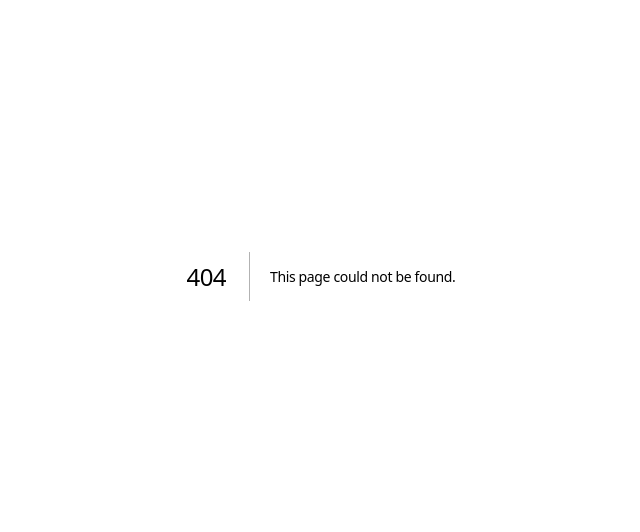
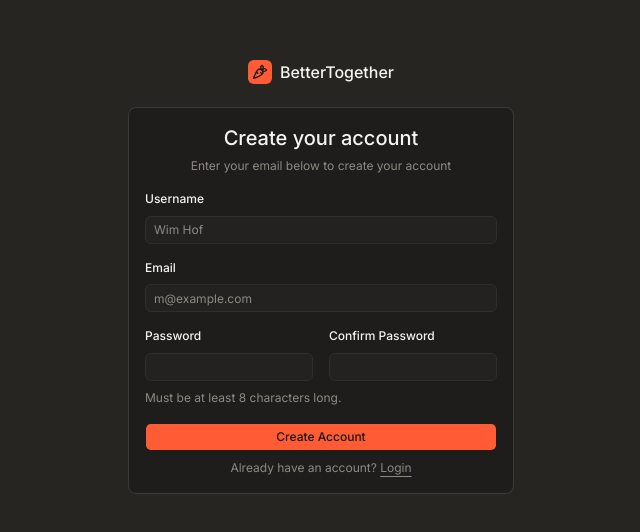
Before and after one commit to joshuademarco/sopra-fs26-group-08-client, a Next.js app: page /register in a window 1280 px wide. Before the commit this address had no page. Shown: the part 124-656 px from the top of the page, without its empty margins (319-959 px from the left). Built offline with nearby package versions, Linux system fonts and the light colour scheme.

Commit message:
closes #11 implemented register UI

```diff
--- /dev/null
+++ b/app/register/page.tsx
@@ -0,0 +1,20 @@
+"use client"
+
+import { SignupForm } from "@/components/signup-form"
+import { Carrot } from "lucide-react"
+
+export default function SignupPage() {
+  return (
+    <div className="flex min-h-svh flex-col items-center justify-center gap-6 bg-muted p-6 md:p-10">
+      <div className="flex w-full max-w-sm flex-col gap-6">
+        <a href="#" className="flex items-center gap-2 self-center font-medium">
+          <div className="flex size-6 items-center justify-center rounded-md bg-primary text-primary-foreground">
+            <Carrot className="size-4" />
+          </div>
+          BetterTogether
+        </a>
+        <SignupForm />
+      </div>
+    </div>
+  )
+}
--- /dev/null
+++ b/components/signup-form.tsx
@@ -0,0 +1,76 @@
+import { cn } from "@/lib/utils"
+import { Button } from "@/components/ui/button"
+import {
+  Card,
+  CardContent,
+  CardDescription,
+  CardHeader,
+  CardTitle,
+} from "@/components/ui/card"
+import {
+  Field,
+  FieldDescription,
+  FieldGroup,
+  FieldLabel,
+} from "@/components/ui/field"
+import { Input } from "@/components/ui/input"
+
+export function SignupForm({
+  className,
+  ...props
+}: React.ComponentProps<"div">) {
+  return (
+    <div className={cn("flex flex-col gap-6", className)} {...props}>
+      <Card>
+        <CardHeader className="text-center">
+          <CardTitle className="text-xl">Create your account</CardTitle>
+          <CardDescription>
+            Enter your email below to create your account
+          </CardDescription>
+        </CardHeader>
+        <CardContent>
+          <form>
+            <FieldGroup>
+              <Field>
+                <FieldLabel htmlFor="name">Username</FieldLabel>
+                <Input id="name" type="text" placeholder="Wim Hof" required />
+              </Field>
+              <Field>
+                <FieldLabel htmlFor="email">Email</FieldLabel>
+                <Input
+                  id="email"
+                  type="email"
+                  placeholder="m@example.com"
+                  required
+                />
+              </Field>
+              <Field>
+                <Field className="grid grid-cols-2 gap-4">
+                  <Field>
+                    <FieldLabel htmlFor="password">Password</FieldLabel>
+                    <Input id="password" type="password" required />
+                  </Field>
+                  <Field>
+                    <FieldLabel htmlFor="confirm-password">
+                      Confirm Password
+                    </FieldLabel>
+                    <Input id="confirm-password" type="password" required />
+                  </Field>
+                </Field>
+                <FieldDescription>
+                  Must be at least 8 characters long.
+                </FieldDescription>
+              </Field>
+              <Field>
+                <Button type="submit">Create Account</Button>
+                <FieldDescription className="text-center">
+                  Already have an account? <a href="#">Login</a>
+                </FieldDescription>
+              </Field>
+            </FieldGroup>
+          </form>
+        </CardContent>
+      </Card>
+    </div>
+  )
+}
--- /dev/null
+++ b/components/ui/field.tsx
@@ -0,0 +1,238 @@
+"use client"
+
+import { useMemo } from "react"
+import { cva, type VariantProps } from "class-variance-authority"
+
+import { cn } from "@/lib/utils"
+import { Label } from "@/components/ui/label"
+import { Separator } from "@/components/ui/separator"
+
+function FieldSet({ className, ...props }: React.ComponentProps<"fieldset">) {
+  return (
+    <fieldset
+      data-slot="field-set"
+      className={cn(
+        "flex flex-col gap-4 has-[>[data-slot=checkbox-group]]:gap-3 has-[>[data-slot=radio-group]]:gap-3",
+        className
+      )}
+      {...props}
+    />
+  )
+}
+
+function FieldLegend({
+  className,
+  variant = "legend",
+  ...props
+}: React.ComponentProps<"legend"> & { variant?: "legend" | "label" }) {
+  return (
+    <legend
+      data-slot="field-legend"
+      data-variant={variant}
+      className={cn(
+        "mb-2 font-medium data-[variant=label]:text-xs/relaxed data-[variant=legend]:text-sm",
+        className
+      )}
+      {...props}
+    />
+  )
+}
+
+function FieldGroup({ className, ...props }: React.ComponentProps<"div">) {
+  return (
+    <div
+      data-slot="field-group"
+      className={cn(
+        "group/field-group @container/field-group flex w-full flex-col gap-4 data-[slot=checkbox-group]:gap-3 *:data-[slot=field-group]:gap-4",
+        className
+      )}
+      {...props}
+    />
+  )
+}
+
+const fieldVariants = cva(
+  "group/field flex w-full gap-2 data-[invalid=true]:text-destructive",
+  {
+    variants: {
+      orientation: {
+        vertical: "flex-col *:w-full [&>.sr-only]:w-auto",
+        horizontal:
+          "flex-row items-center has-[>[data-slot=field-content]]:items-start *:data-[slot=field-label]:flex-auto has-[>[data-slot=field-content]]:[&>[role=checkbox],[role=radio]]:mt-px",
+        responsive:
+          "flex-col *:w-full @md/field-group:flex-row @md/field-group:items-center @md/field-group:*:w-auto @md/field-group:has-[>[data-slot=field-content]]:items-start @md/field-group:*:data-[slot=field-label]:flex-auto [&>.sr-only]:w-auto @md/field-group:has-[>[data-slot=field-content]]:[&>[role=checkbox],[role=radio]]:mt-px",
+      },
+    },
+    defaultVariants: {
+      orientation: "vertical",
+    },
+  }
+)
+
+function Field({
+  className,
+  orientation = "vertical",
+  ...props
+}: React.ComponentProps<"div"> & VariantProps<typeof fieldVariants>) {
+  return (
+    <div
+      role="group"
+      data-slot="field"
+      data-orientation={orientation}
+      className={cn(fieldVariants({ orientation }), className)}
+      {...props}
+    />
+  )
+}
+
+function FieldContent({ className, ...props }: React.ComponentProps<"div">) {
+  return (
+    <div
+      data-slot="field-content"
+      className={cn(
+        "group/field-content flex flex-1 flex-col gap-0.5 leading-snug",
+        className
+      )}
+      {...props}
+    />
+  )
+}
+
+function FieldLabel({
+  className,
+  ...props
+}: React.ComponentProps<typeof Label>) {
+  return (
+    <Label
+      data-slot="field-label"
+      className={cn(
+        "group/field-label peer/field-label flex w-fit gap-2 leading-snug group-data-[disabled=true]/field:opacity-50 has-data-checked:bg-primary/5 has-[>[data-slot=field]]:rounded-md has-[>[data-slot=field]]:border *:data-[slot=field]:p-2 dark:has-data-checked:bg-primary/10",
+        "has-[>[data-slot=field]]:w-full has-[>[data-slot=field]]:flex-col",
+        className
+      )}
+      {...props}
+    />
+  )
+}
+
+function FieldTitle({ className, ...props }: React.ComponentProps<"div">) {
+  return (
+    <div
+      data-slot="field-label"
+      className={cn(
+        "flex w-fit items-center gap-2 text-xs/relaxed leading-snug font-medium group-data-[disabled=true]/field:opacity-50",
+        className
+      )}
+      {...props}
+    />
+  )
+}
+
+function FieldDescription({ className, ...props }: React.ComponentProps<"p">) {
+  return (
+    <p
+      data-slot="field-description"
+      className={cn(
+        "text-left text-xs/relaxed leading-normal font-normal text-muted-foreground group-has-data-horizontal/field:text-balance [[data-variant=legend]+&]:-mt-1.5",
+        "last:mt-0 nth-last-2:-mt-1",
+        "[&>a]:underline [&>a]:underline-offset-4 [&>a:hover]:text-primary",
+        className
+      )}
+      {...props}
+    />
+  )
+}
+
+function FieldSeparator({
+  children,
+  className,
+  ...props
+}: React.ComponentProps<"div"> & {
+  children?: React.ReactNode
+}) {
+  return (
+    <div
+      data-slot="field-separator"
+      data-content={!!children}
+      className={cn(
+        "relative -my-2 h-5 text-xs/relaxed group-data-[variant=outline]/field-group:-mb-2",
+        className
+      )}
+      {...props}
+    >
+      <Separator className="absolute inset-0 top-1/2" />
+      {children && (
+        <span
+          className="relative mx-auto block w-fit bg-background px-2 text-muted-foreground"
+          data-slot="field-separator-content"
+        >
+          {children}
+        </span>
+      )}
+    </div>
+  )
+}
+
+function FieldError({
+  className,
+  children,
+  errors,
+  ...props
+}: React.ComponentProps<"div"> & {
+  errors?: Array<{ message?: string } | undefined>
+}) {
+  const content = useMemo(() => {
+    if (children) {
+      return children
+    }
+
+    if (!errors?.length) {
+      return null
+    }
+
+    const uniqueErrors = [
+      ...new Map(errors.map((error) => [error?.message, error])).values(),
+    ]
+
+    if (uniqueErrors?.length == 1) {
+      return uniqueErrors[0]?.message
+    }
+
+    return (
+      <ul className="ml-4 flex list-disc flex-col gap-1">
+        {uniqueErrors.map(
+          (error, index) =>
+            error?.message && <li key={index}>{error.message}</li>
+        )}
+      </ul>
+    )
+  }, [children, errors])
+
+  if (!content) {
+    return null
+  }
+
+  return (
+    <div
+      role="alert"
+      data-slot="field-error"
+      className={cn("text-xs/relaxed font-normal text-destructive", className)}
+      {...props}
+    >
+      {content}
+    </div>
+  )
+}
+
+export {
+  Field,
+  FieldLabel,
+  FieldDescription,
+  FieldError,
+  FieldGroup,
+  FieldLegend,
+  FieldSeparator,
+  FieldSet,
+  FieldContent,
+  FieldTitle,
+}
--- /dev/null
+++ b/components/ui/label.tsx
@@ -0,0 +1,24 @@
+"use client"
+
+import * as React from "react"
+import { Label as LabelPrimitive } from "radix-ui"
+
+import { cn } from "@/lib/utils"
+
+function Label({
+  className,
+  ...props
+}: React.ComponentProps<typeof LabelPrimitive.Root>) {
+  return (
+    <LabelPrimitive.Root
+      data-slot="label"
+      className={cn(
+        "flex items-center gap-2 text-xs/relaxed leading-none font-medium select-none group-data-[disabled=true]:pointer-events-none group-data-[disabled=true]:opacity-50 peer-disabled:cursor-not-allowed peer-disabled:opacity-50",
+        className
+      )}
+      {...props}
+    />
+  )
+}
+
+export { Label }
```
